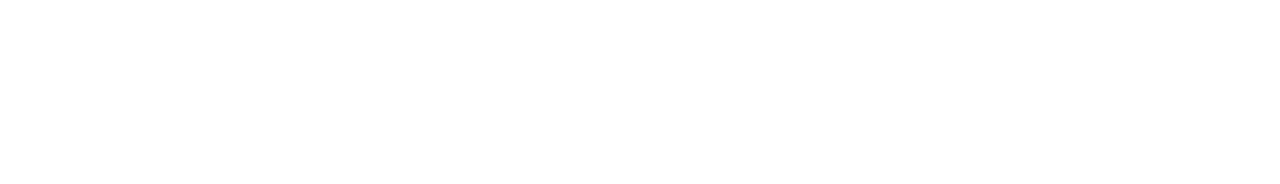
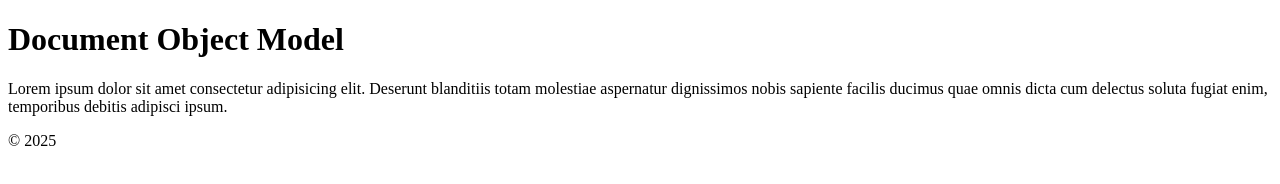
Before and after one commit to JamesonRGrieve-Instruction/EXSM-3936-Winter-2025-Demo, a website: page src/index.html in a window 1280 px wide. Drawn offline with Linux system fonts and the light colour scheme.

Commit message:
HTML skeleton;

```diff
--- a/src/index.html
+++ b/src/index.html
@@ -11,9 +11,18 @@
 </head>
 
 <body>
-
+    <header>
+        <h1>Document Object Model</h1>
+    </header>
+    <main>
+        <p>Lorem ipsum dolor sit amet consectetur adipisicing elit. Deserunt blanditiis totam molestiae aspernatur
+            dignissimos nobis sapiente facilis ducimus quae omnis dicta cum delectus soluta fugiat enim, temporibus
+            debitis adipisci ipsum.</p>
+    </main>
+    <footer>
+        <p>&copy; 2025</p>
+    </footer>
     <script src="js/scripts.js" defer></script>
-
 </body>
 
 </html>
```
